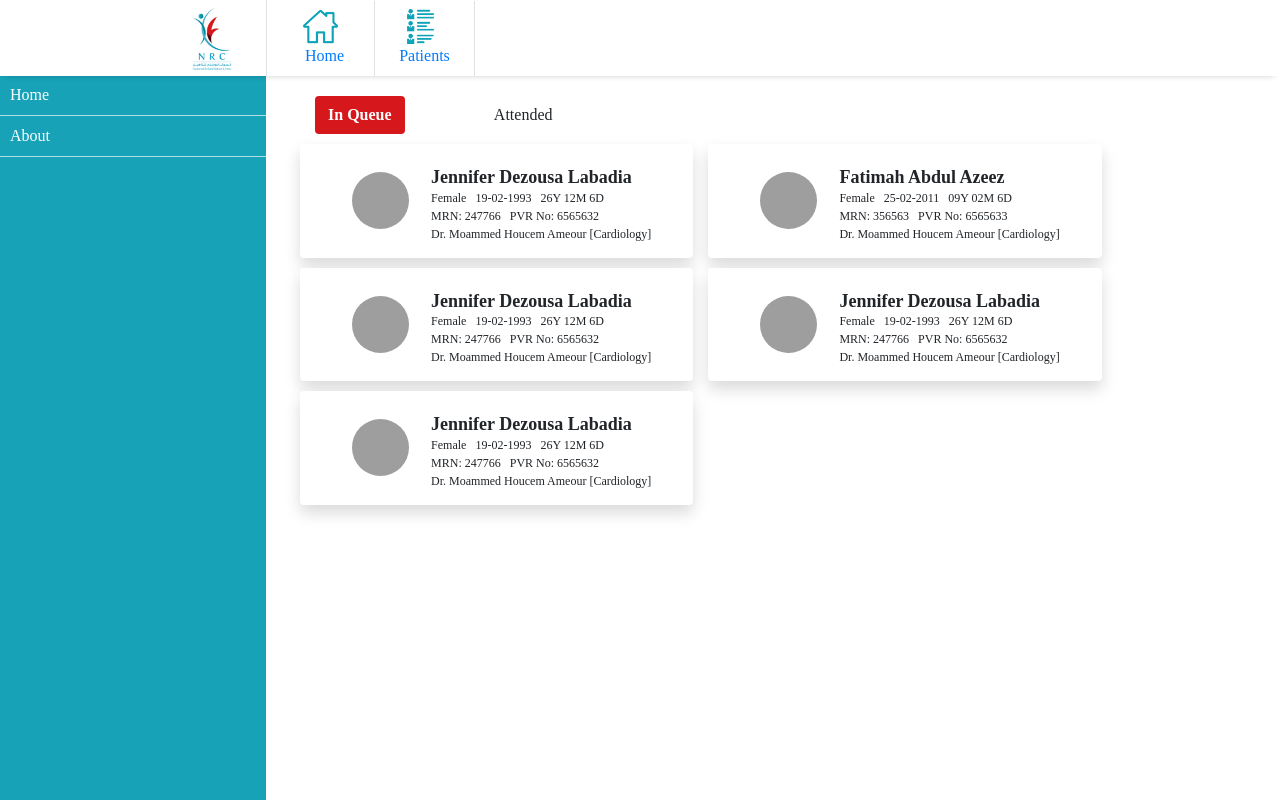
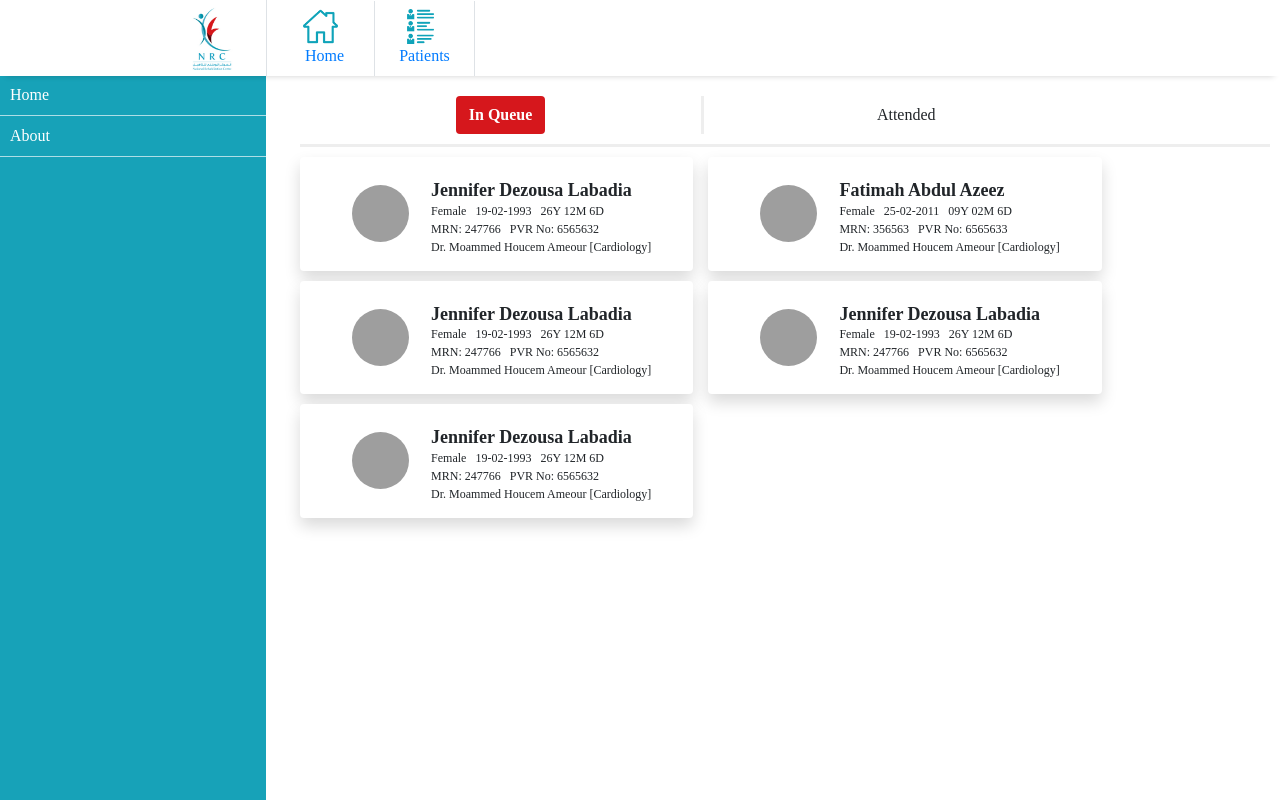
Before and after one commit to lllvvlll/TEST_PROJECT_, an Angular app: page / in a window 1280 px wide. Built offline with nearby package versions, Linux system fonts and the light colour scheme; grey boxes are pictures that could not be loaded.

Commit message:
tabs style

```diff
--- a/src/app/patients-list/patients-list.component.html
+++ b/src/app/patients-list/patients-list.component.html
@@ -1,10 +1,10 @@
 
-<div class="row mt-3">
-    <div class="col-sm-2">
+<div class="row mt-3 tabs">
+    <div class="col-sm-5 text-center">
          <button class="btn" [ngClass]="selectedTab == 'queue' ? ' selected' : ''"
           (click)="selectTab('queue')">In Queue</button>
         </div>
-        <div class="col-sm-2">
+        <div class="col-sm-5 text-center">
             <button class="btn" [ngClass]="selectedTab == 'attended' ? ' selected' : ''"
             (click)="selectTab('attended')">Attended</button>
            </div>
--- a/src/app/patients-list/patients-list.component.scss
+++ b/src/app/patients-list/patients-list.component.scss
@@ -6,3 +6,19 @@ button.selected{
     color: #fff;
     font-weight: bold;
 }
+
+.tabs{
+    border-bottom: 3px solid #eee;
+    padding-bottom: 10px;
+    margin-right: 10px;
+     div {
+         &:first-child{
+            border-right: 3px solid #eee;
+
+         }
+    }
+}
+.btn:focus{
+    outline: none;
+    box-shadow: none;
+}
```
